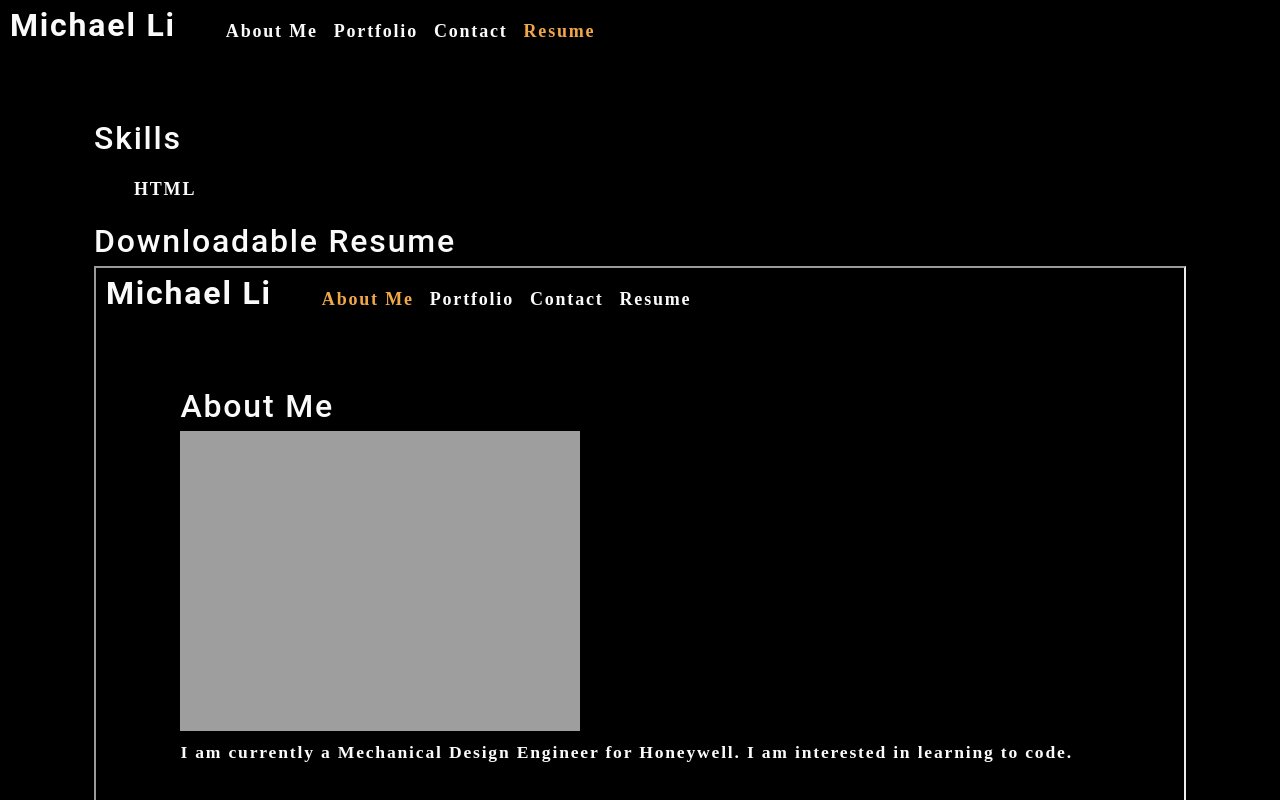
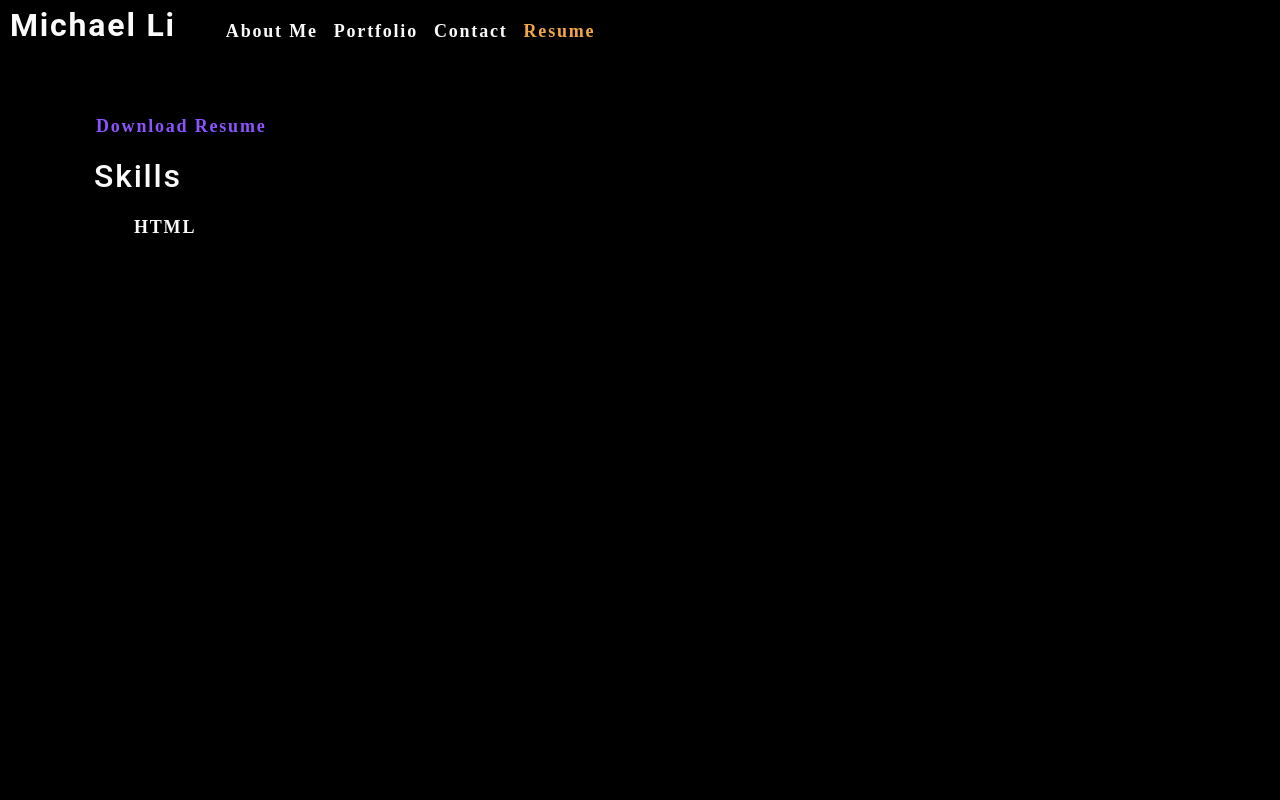
Before and after one commit to limichael97/React-Portfolio, a React (Create React App) app: page / in a window 1280 px wide. Both pictures are taken after a click on the item "Resume". Shown: the top 800 px of the page. Built offline with nearby package versions, Linux system fonts and the light colour scheme.

Commit message:
Added github repos to portfolio

```diff
--- a/src/components/Portfolio/index.js
+++ b/src/components/Portfolio/index.js
@@ -18,6 +18,7 @@ function Portfolio () {
                 <div class = "img-txt">
                     <h3>Weather Dashboard</h3>
                     <p>HTML/CSS/JavaScript/Bootstrap</p>
+                    <a href='https://github.com/limichael97/Weather-Dashboard'> Github Repository</a>
                 </div>
             </div>
             <article class ="project-work">
@@ -28,6 +29,7 @@ function Portfolio () {
                     <div class = "img-txt">
                         <h3>Walk'n Spot</h3>
                         <p>JavaScript/MySQL/Sequelize/Handlebars/Bootstrap/Express-Sessions/Node.js</p>
+                        <a href='https://github.com/limichael97/Walk-n-Spot'> Github Repository</a>
                     </div>
                 </div>
 
@@ -39,7 +41,6 @@ function Portfolio () {
                         <h3>Tech Blog</h3>
                         <p>JavaScript/MySQL/Sequelize/Handlebars/Express-Sessions/Node.js</p>
                         <a href='https://github.com/limichael97/Tech-Blog'> Github Repository</a>
-
                     </div>
                 </div>
 
@@ -50,6 +51,7 @@ function Portfolio () {
                     <div class = "img-txt">
                         <h3>Password Generator</h3>
                         <p>JavaScript/HTML/CSS</p>
+                        <a href='https://github.com/limichael97/Password_Generator'> Github Repository</a>
                     </div>
                 </div>
 
@@ -60,6 +62,7 @@ function Portfolio () {
                     <div class = "img-txt">
                         <h3>Taskmaster Pro</h3>
                         <p>HTML/CSS/JavaScript/Boostrap</p>
+                        <a href='https://github.com/limichael97/taskmaster-pro'> Github Repository</a>
                     </div>
                 </div>
 
@@ -70,6 +73,7 @@ function Portfolio () {
                     <div class = "img-txt">
                         <h3>Stockable</h3>
                         <p>HTML/CSS/JavaScript/Bulma</p>
+                        <a href='https://github.com/limichael97/Stockable'> Github Repository</a>
                     </div>
                 </div>
 
--- a/src/components/Resume/index.js
+++ b/src/components/Resume/index.js
@@ -5,17 +5,17 @@ function Resume() {
     return (
 
         <div>
-            <h2>Skills</h2>
+            <div>
+                <a href= "../../assets/MichaelResume (Oct. 2021).pdf" download>Download Resume</a>
+                {/* <h2>Downloadable Resume</h2> */}
+                {/* <iframe src={resumePDF} title="description"></iframe> */}
+            </div>
+            <h2 className='my-2'>Skills</h2>
             <ul>
                 <li>
                     HTML
                 </li>
             </ul>
-            <div>
-                <h2>Downloadable Resume</h2>
-                <iframe src={resumePDF} title="description"></iframe>
-
-            </div>
         </div>
 
 
--- a/src/index.css
+++ b/src/index.css
@@ -49,6 +49,10 @@ iframe {
 code {
   font-family: source-code-pro, Menlo, Monaco, Consolas, 'Courier New',
     monospace;
+}
+
+a {
+  text-decoration: none;
 }
 
 html,
@@ -139,6 +143,9 @@ button[disabled] {
 
 img {
   max-width: 100%;
+  width: 500px;
+  height: 400px;
+
 }
 
 span[role="img"] {
```
